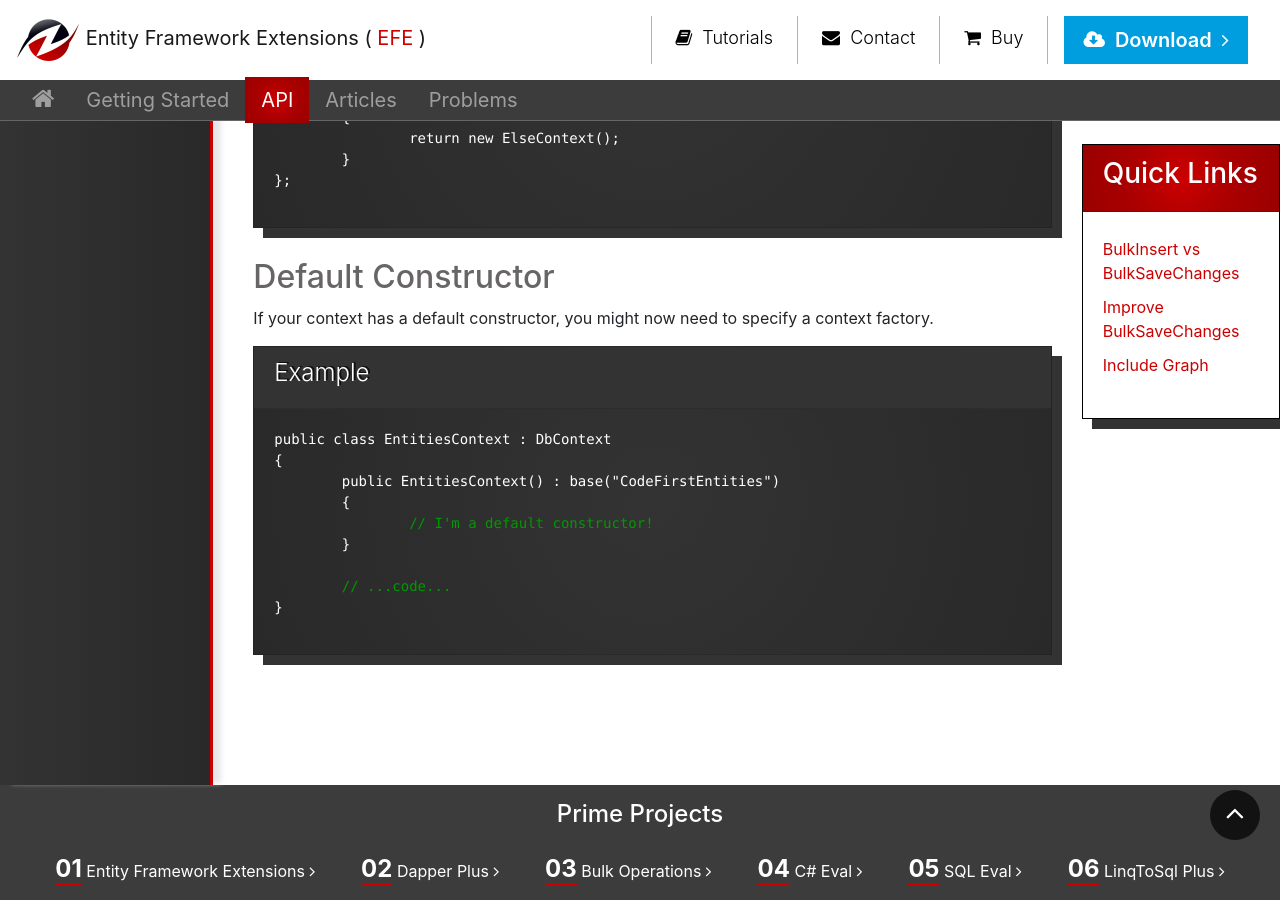
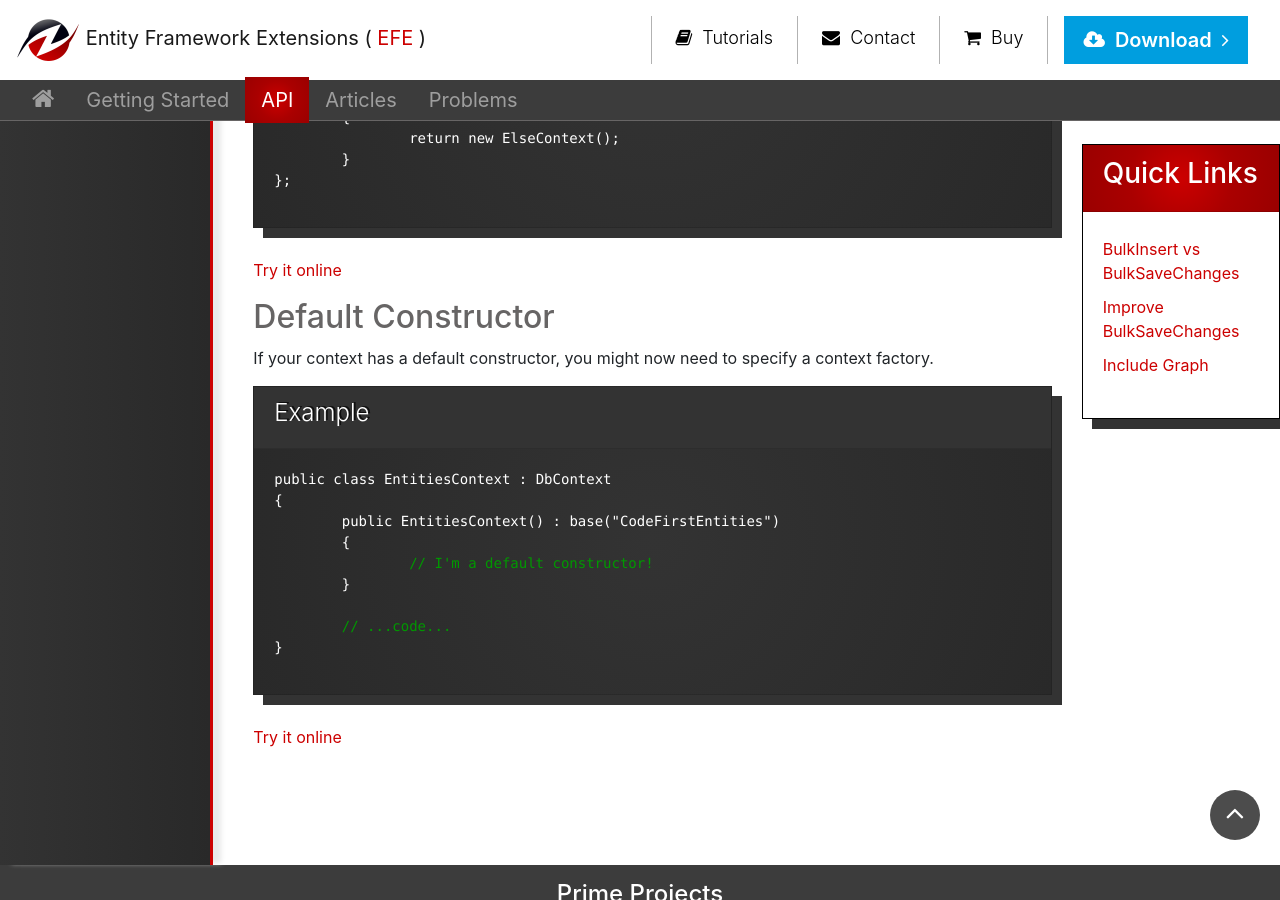
Before and after one commit to zzzprojects/EntityFramework-Extensions, a Jekyll site: the page built from docs/pages/api/options-summary/options-context-factory.md, in a window 1280 px wide and 900 px high, scrolled down 1656 px. Built offline with Jekyll 4.4.1, drawn with Linux system fonts in a browser that asks for light colours; nearby versions of some CDN libraries; part of the change alters nothing that is shown.

Commit message:
Update options-context-factory.md

```diff
--- a/docs/pages/api/options-summary/options-context-factory.md
+++ b/docs/pages/api/options-summary/options-context-factory.md
@@ -53,7 +53,7 @@ EntityFrameworkManager.ContextFactory = context =>
 	}
 };
 {% endhighlight %}
-
+{% include component-try-it.html href='https://dotnetfiddle.net/fyTeS7' %}
 ## Default Constructor
 If your context has a default constructor, you might now need to specify a context factory.
 
@@ -69,3 +69,4 @@ public class EntitiesContext : DbContext
 	// ...code...
 }
 {% endhighlight %}
+{% include component-try-it.html href='https://dotnetfiddle.net/jEPrjg' %}
```
